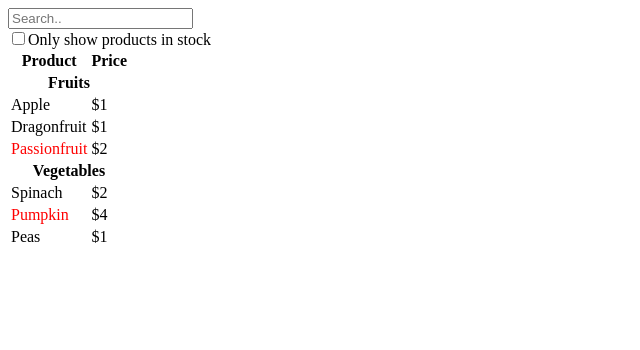
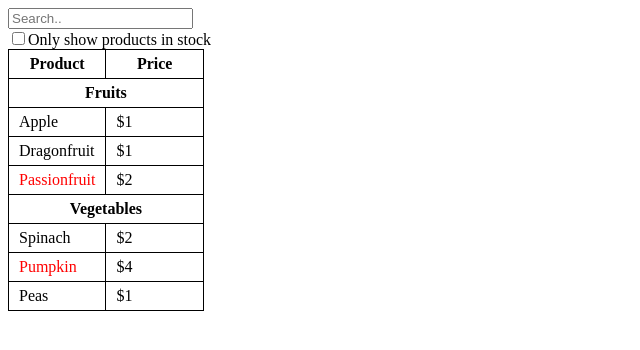
Before and after one commit to geremiasanti/react-datatable, a React (Create React App) app: page / in a window 1280 px wide. Shown: the top 350 px of the page, without its empty margins (0-640 px from the left). Built offline with nearby package versions, Linux system fonts and the light colour scheme.

Commit message:
added table css

```diff
--- a/src/styles.css
+++ b/src/styles.css
@@ -0,0 +1,12 @@
+table, th, td {
+	border: 1px solid black;
+	border-collapse: collapse;
+}
+
+td, th {
+	padding-left: 10px;
+	padding-right: 10px;
+	padding-top: 5px;
+	padding-bottom: 5px;
+	width: 50%;
+}
```
